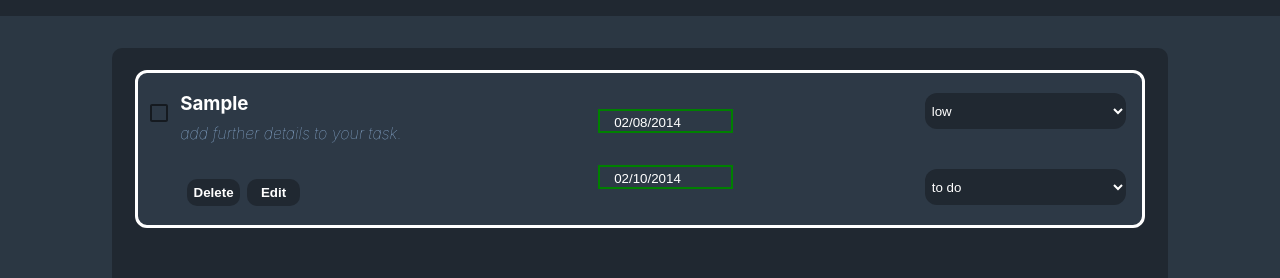
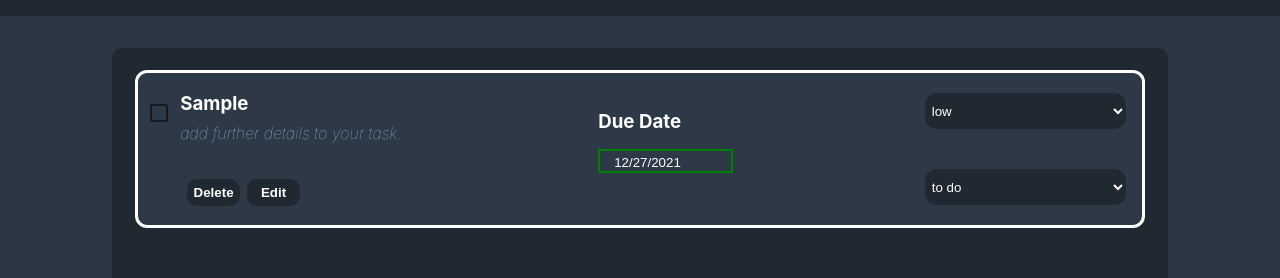
Before and after one commit to omar-etman/get_it_done_list, a React (Create React App) app: page / in a window 1280 px wide. Both pictures are taken after typing "Sample" into the empty fields and a click on the button "Add". Shown: the part 284-562 px from the top of the page. Built offline with nearby package versions, Linux system fonts and the light colour scheme.

Commit message:
Finalize the todoitem component's editing flow

```diff
--- a/src/App.js
+++ b/src/App.js
@@ -9,7 +9,6 @@ import { selectTodoList } from './features/todoSlice';
 
 function App() {
   const todoList = useSelector(selectTodoList)
-  const [detailedView, setDetailedView] = useState(false)
 
   return (
     <div className="App">
@@ -20,22 +19,18 @@ function App() {
               todoList.map(item => (
                 <TodoItem
                   key={item.id}
-                  name={item.item}
+                  name={item.input}
                   done={item.done}
                   priority={item.priority}
                   taskStatus={item.taskStatus}
                   id={item.id}
                   description={item.description}
-                  setDetailedView={setDetailedView}
-                  setDescription={item.setDescription}
-                  detailedView={item.detailedView}
+                  dueDate={item.dueDate}
                 />
               ))
             }
         </div>
-        <Input
-          detailedView={detailedView}
-        />
+        <Input/>
       </div>
     </div>
   );
--- a/src/components/Deadlines.js
+++ b/src/components/Deadlines.js
@@ -1,10 +1,12 @@
-import {useState} from 'react'
 import DatePicker from 'react-datepicker'
 import "react-datepicker/dist/react-datepicker.css";
 import './Deadlines.css';
-const Deadlines=() => {
-    const [startDate, setStartDate] = useState(new Date("2014/02/08"));
-    const [endDate, setEndDate] = useState(new Date("2014/02/10"));
+const Deadlines=(props) => {
+
+    const {dueDate, editorFunction} = props
+    const setDueDate = (date) => {
+      editorFunction('dueDate', date)
+    }
     return (
       <>
         <style>
@@ -12,25 +14,14 @@ const Deadlines=() => {
           width: 100%
           }`}
         </style>
-        {/* <h3 className='date-picker__header'>
-          Deadline
-        </h3> */}
+        <h3 className='date-picker__header'>
+          Due Date
+        </h3>
         <DatePicker
           wrapperClassName="date-picker"
-          selected={startDate}
-          onChange={(date) => setStartDate(date)}
+          selected={dueDate || new Date()}
+          onChange={(date) => setDueDate(date)}
           selectsStart
-          startDate={startDate}
-          endDate={endDate}
-        />
-        <DatePicker
-          wrapperClassName="date-picker"
-          selected={endDate}
-          onChange={(date) => setEndDate(date)}
-          selectsEnd
-          startDate={startDate}
-          endDate={endDate}
-          minDate={startDate}
         />
       </>
     );
--- a/src/components/Input.js
+++ b/src/components/Input.js
@@ -9,25 +9,20 @@ function Input(props) {
     const [priority, setPriority] = useState('');
     const [taskStatus, setTaskStatus] = useState('');
     const [description, setDescription] = useState('add further details to your task.');
-    const {detailedView} = props;
+    const [dueDate, setDueDate] = useState(new Date())
     const dispatch = useDispatch()
 
     const addTodo = () => {
-        console.log(`adding ${input}`)
-        debugger
         dispatch(saveTodo({
-            item: input,
+            input,
             done: false,
             id: Date.now(),
-            priority: priority,
-            taskStatus: taskStatus,
-            description: description,
-            detailedView: detailedView,
-            setDescription:setDescription
+            priority,
+            taskStatus,
+            description,
+            dueDate
         }))
         setInput('')
-        debugger
-        console.log(input)
     }
 
     return (
--- a/src/components/PrioritySelector.js
+++ b/src/components/PrioritySelector.js
@@ -2,9 +2,9 @@ import React, { useState } from "react";
 import './Selector.css'
 const PrioritySelector = (props) => {
 
-  const {prioritySelector, priority} = props
-  const handleChange = (event) => {
-    prioritySelector(event.target.value)
+  const { priority, editorFunction} = props
+  const handleChange = (value) => {
+    editorFunction('priority', value)
   }
 
   return (
--- a/src/components/StatusSelector.js
+++ b/src/components/StatusSelector.js
@@ -1,10 +1,10 @@
-import React, { useState } from "react";
+import React from "react";
 import './Selector.css'
 const StatusSelector = (props) => {
 
-  const {taskStatus, statusSelector} = props
-  const handleChange = (event) => {
-    statusSelector(event.target.value)
+  const {taskStatus, editorFunction} = props
+  const handleChange = (value) => {
+    editorFunction('taskStatus', value)
   }
   return (
     <select
--- a/src/components/TodoItem.css
+++ b/src/components/TodoItem.css
@@ -9,6 +9,7 @@
     background-color: #2d3946;
     border: 3px solid white;
     height: 45%;
+    min-height: 150px;
 }
 
 .checkbox__container{
--- a/src/components/TodoItem.js
+++ b/src/components/TodoItem.js
@@ -2,24 +2,25 @@ import React from 'react'
 import { Checkbox } from '@material-ui/core'
 import './TodoItem.css'
 import { useDispatch } from 'react-redux'
-import { setCheck, deleteTodo } from '../features/todoSlice'
+import { setCheck, deleteTodo, editTodo } from '../features/todoSlice'
 import PrioritySelector from './PrioritySelector'
 import StatusSelector from './StatusSelector'
 import Deadlines from './Deadlines'
 
 function TodoItem(props) {
     const dispatch = useDispatch()
-    const {name, done, id, priority, taskStatus, description, setDetailedView, detailedView} = props
+    const {name, done, id, priority, taskStatus, description, dueDate} = props
     const handleCheck = () => {
         dispatch(setCheck(id))
-    }
-    const toggleDetailedView = () => {
-        setDetailedView(!detailedView)
-        console.log(detailedView)
     }
 
     const removeTodo = () => {
         dispatch(deleteTodo({id}))
+    }
+
+    const editTodoItem = (fieldKey, fieldValue) => {
+        dispatch(editTodo({fieldKey, fieldValue, id}))
+
     }
     return (
         <div className='todoItem'>
@@ -41,7 +42,7 @@ function TodoItem(props) {
                         <button className='todo__button' onClick={removeTodo}>Delete</button >
                         <button
                             className='todo__button'
-                            onClick={toggleDetailedView}
+                            // onClick={}
                         >
                             Edit
                         </button>
@@ -49,17 +50,22 @@ function TodoItem(props) {
                 </div>
             </div>
             <div className='datePicker'>
-                <Deadlines/>
+                <Deadlines
+                    dueDate={dueDate}
+                    editorFunction={editTodoItem}
+                />
             </div>
             <div className='selector'>
                 <div className='selector__container'>
                     <PrioritySelector
                         priority={priority}
+                        editorFunction={editTodoItem}
                     />
                 </div>
                 <div className='selector__container'>
                     <StatusSelector
                         taskStatus={taskStatus}
+                        editorFunction={editTodoItem}
                     />
                 </div>
             </div>
--- a/src/features/todoSlice.js
+++ b/src/features/todoSlice.js
@@ -18,26 +18,20 @@ const todoSlice = createSlice({
         },
         setCheck: (state, action) => {
             state.todoList.map(item => {
-                if (action.payload === item.id) {
-                    if (item.done ===true) {
-                        item.done = false
-                    } else{
-                        item.done =true
-                    }
+                if (action.payload === item.id) item.done = !item.done
+            })
+        },
+        editTodo: (state, action) => {
+            state.todoList.map(item => {
+                if (action.payload.id === item.id){
+                    item[action.payload.fieldKey]=action.payload.fieldValue
                 }
             })
-        // }, editTodo: (state, action) => {
-        //             {...state, }
-        //         }
-        //     }
-        // }
-
-        // }
         }
     }
 });
 
-export const { saveTodo, setCheck, deleteTodo } = todoSlice.actions
+export const { saveTodo, setCheck, deleteTodo, editTodo } = todoSlice.actions
 
 export const selectTodoList = state => state.todos.todoList
 
```
